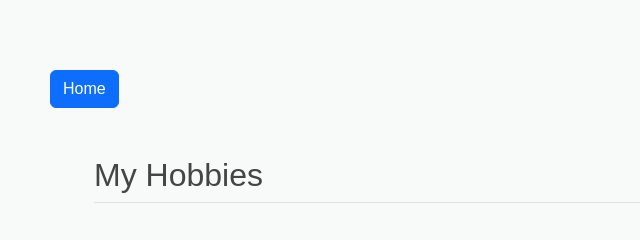
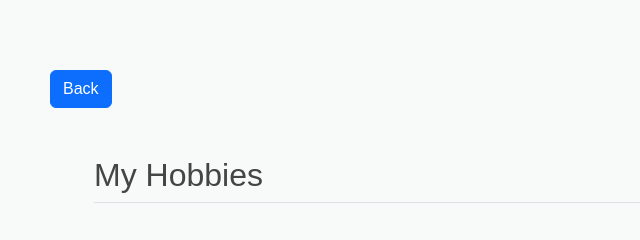
Before and after one commit to Vipender8/homepage, a plain HTML site: page hobbies.html in a window 1280 px wide. Shown: the top 240 px of the page, 0-640 px from the left. Drawn offline with nearby package versions, Linux system fonts and the light colour scheme.

Commit message:
Update hobbies.html

```diff
--- a/hobbies.html
+++ b/hobbies.html
@@ -15,7 +15,7 @@
 
     <body>
         <div class="home">
-                <a style="margin-top:70px; margin-left:50px" href="index.html" class="btn btn-primary">Home</a>
+                <a style="margin-top:70px; margin-left:50px" href="index.html" class="btn btn-primary">Back</a>
         </div>
 
         <div class="container px-4 py-5" id="hanging-icons">
```
